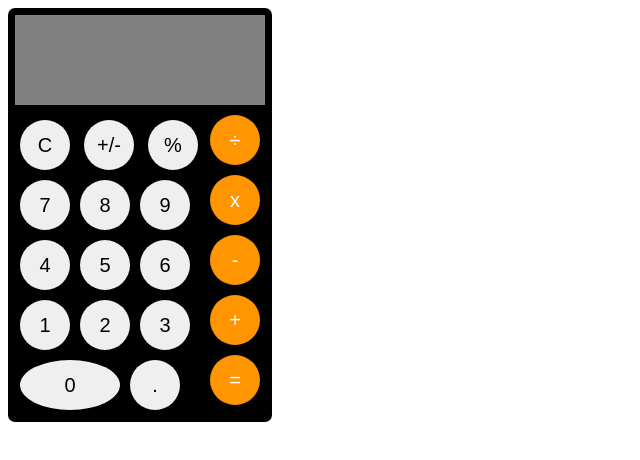
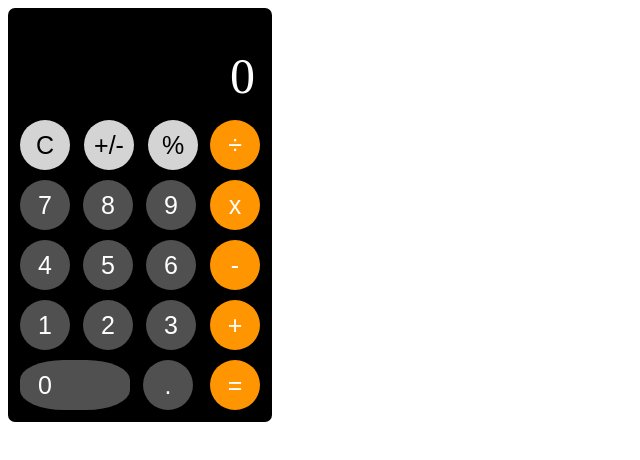
Before and after one commit to Sharpslice/Calculator, a plain HTML site: page index.html in a window 1280 px wide. Shown: the whole page, without its empty margins (0-640 px from the left). Drawn offline with Linux system fonts and the light colour scheme.

Commit message:
updated display text location + other ui improvements

```diff
--- a/index.html
+++ b/index.html
@@ -10,7 +10,7 @@
 <body>
     <div id = "calculator">
         <div id = "screen">
-            <span id="displayText"> </span>
+            <span id="displayText"> 0</span>
         </div>
 
         <div id = "keypad">
--- a/javascript.js
+++ b/javascript.js
@@ -30,13 +30,17 @@ function operate(num1, num2,operator){
 
     }
 }
-window.addEventListener("click",(e)=>{
+document.body.addEventListener("click",(e)=>{
+    if(e.target.classList.contains("miscButtons") || e.target.classList.contains("opButtons") ||
+    e.target.classList.contains("numButtons")  ){
         if(e.target.getAttribute("name") === "=")
             {
                 document.getElementById("displayText").textContent = currentNumber;
                 return;
             }
             document.getElementById("displayText").textContent = `${num1} ${operator} ${num2}`;
+        }
+
         })
 let goToSecondNumber = false;
 const operationButtons = document.querySelectorAll(".opButtons")
@@ -76,6 +80,7 @@ numButtons.forEach((button)=>{
     button.addEventListener('click',(e)=>{
         if(!goToSecondNumber)
         {
+
             num1 +=e.target.getAttribute('name')
 
             console.log(num1);
--- a/stylesheet.css
+++ b/stylesheet.css
@@ -11,7 +11,7 @@
 }
 
 #screen{
-    background-color: grey;
+    background-color: black;
 
     flex:0.4;
 
@@ -26,12 +26,13 @@
 #miscPad{
     flex:0.75;
 
-    margin-top: 10px;
+
 }
 #numPad{
     display: flex;
     flex-wrap: wrap;
     flex:1;
+
 }
 #operatorPad{
     display: flex;
@@ -44,28 +45,45 @@
 
 .miscButtons,.opButtons, .numButtons{
     box-sizing: border-box;
-    padding: 25x; /* Adjust padding as needed */
-    font-size: 20px; /* Adjust font size */
+
+    font-size: 25px; /* Adjust font size */
     height: 50px; /* Allow height to adjust based on content */
     width: 50px; /* Minimum width to prevent narrow buttons */
     text-align: center;
     border-radius: 50%;
     margin: 5px;
+
     border: none;
+    color: white;
+}
+
+.miscButtons{
+    background-color: #d4d4d4;
+    color:black;
+}
+.opButtons{
+    background-color: #FF9500;
+
 
 }
-
-
-.opButtons{
-    background-color: #FF9500;
-    color: white;
-
+.numButtons{
+    background-color:#505050;
+    margin-right: 8px;
 }
 .numButtons[name="0"]{
-
-    width: 100px;
+    border-radius: 40%;
+    width: 110px;
+    text-align: left;
+    padding-left: 18px;
 }
 #displayText{
     color:white;
     font-size: 50px;
+    position: absolute;
+    bottom: 0;
+    right: 0;
+    padding: 10px;
 }
+#screen{
+    position: relative;
+}
```
Lines whose indentation alone changed are shown as unchanged.
